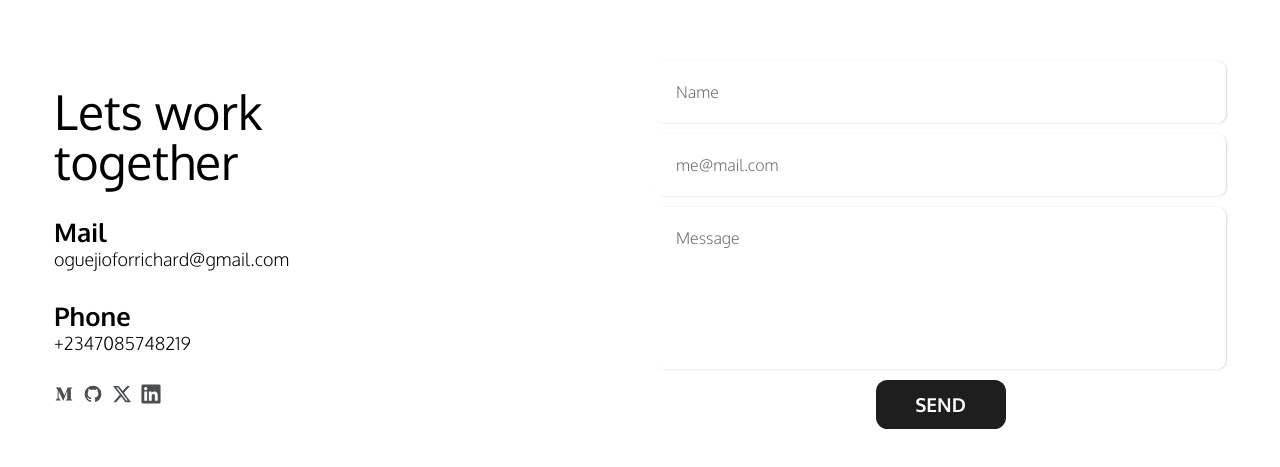
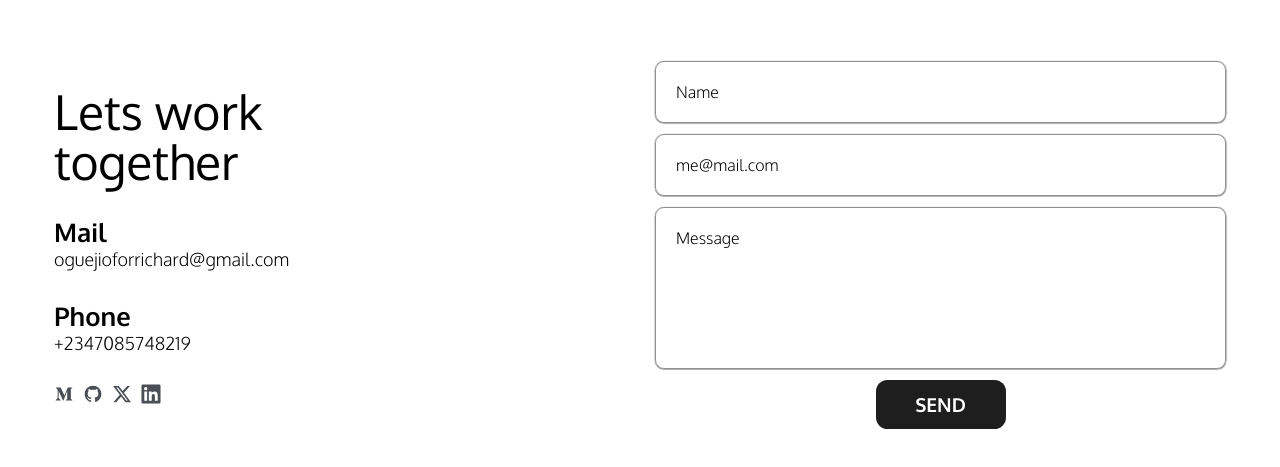
Before and after one commit to ikennarichard/v2, a React (Vite) app: page / in a window 1280 px wide. Shown: the part 4964-5431 px from the top of the page. Built offline with nearby package versions, Linux system fonts and the light colour scheme.

Commit message:
Update input shadow and border color

```diff
--- a/src/components/contact/contact.sass
+++ b/src/components/contact/contact.sass
@@ -66,12 +66,12 @@
         @include applyTextColors(white)
         padding: 20px
         background-color: transparent
-        border: 1px solid white
+        border: 1px solid #909090
         outline: none
         color: black
         font-size: 1rem
         border-radius: 9px
-        box-shadow: rgba(0, 0, 0, 0.16) 1px 0.3px 2px
+        box-shadow: #6c6c6c 0.1px 0.3px 1px 0.3px
 
       textarea
         resize: none
@@ -99,4 +99,4 @@
 
 ::placeholder
   @include applyTextColors(white)
-  color: #6d6d6d
+  color: black
```
